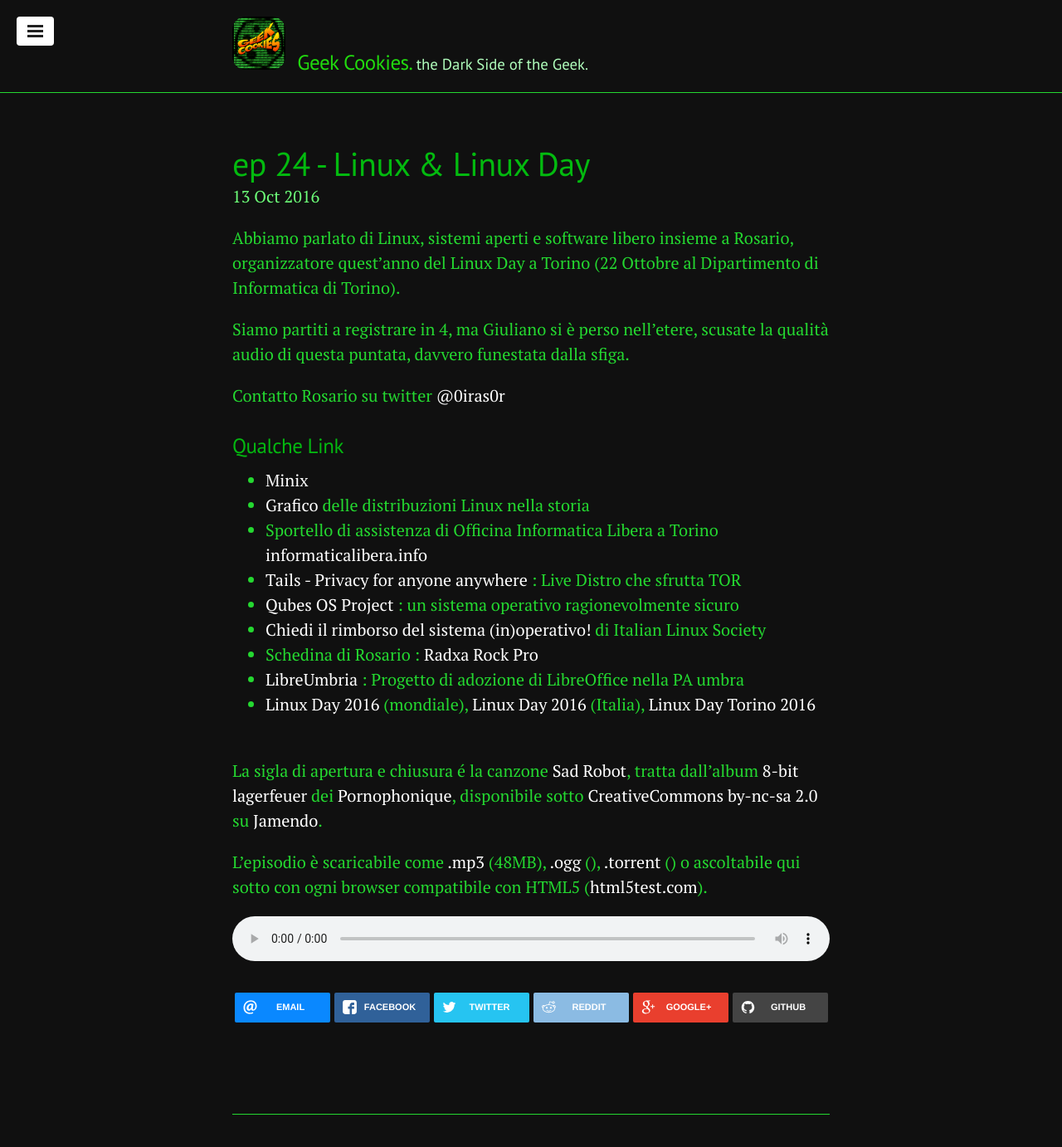
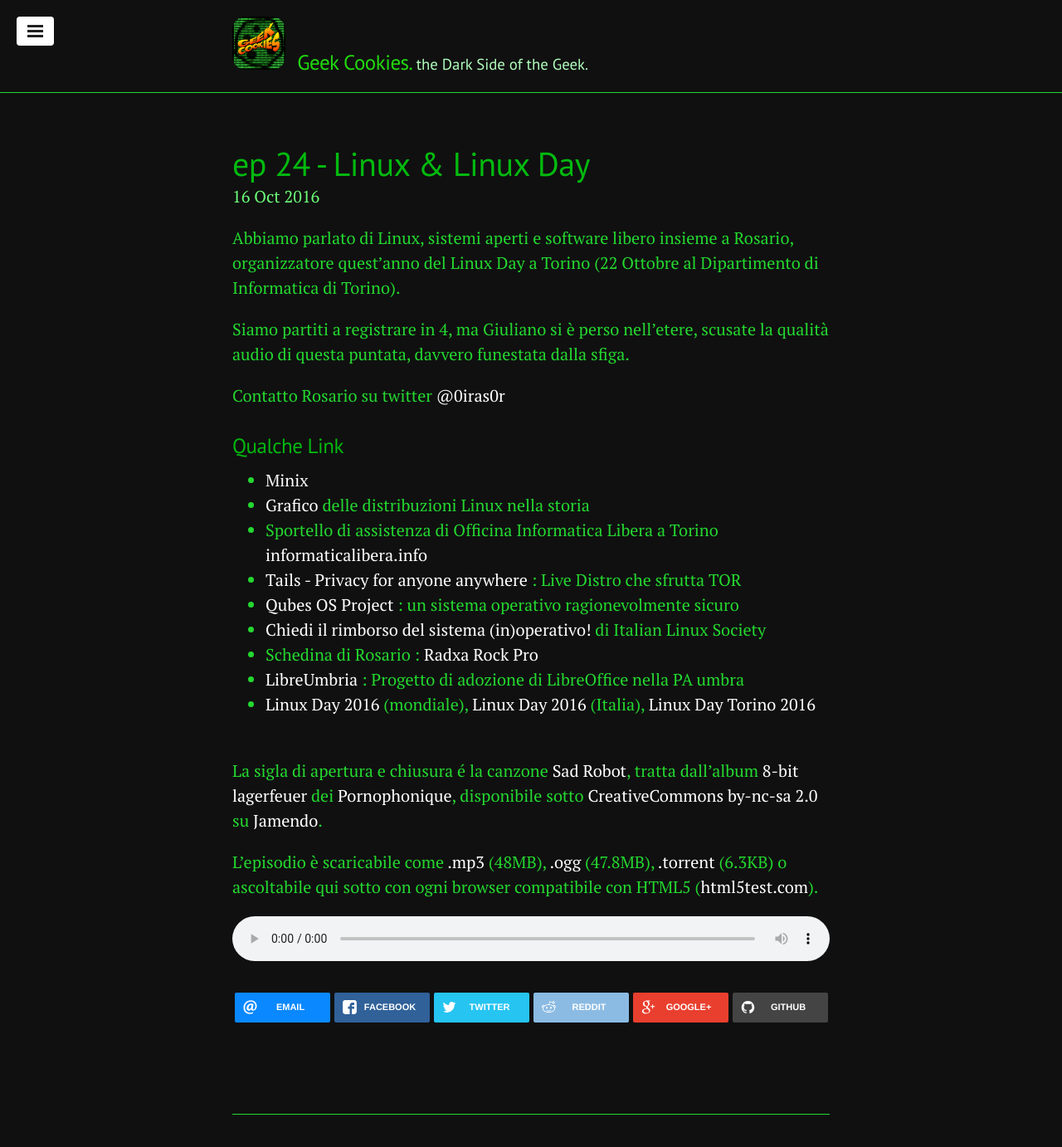
Before and after one commit to geekcookies/geekcookies.github.io, a Jekyll site: the page built from _posts/2016-10-16-episodio-24.md, in a window 1280 px wide and 1400 px high. Shown: the top 1382 px of the window at 83% size. Built offline with Jekyll 4.4.1, drawn with Linux system fonts in a browser that asks for light colours; nearby versions of some CDN libraries; comment, search, counter and statistics services are not loaded.

Commit message:
ep 24 correct date and filesizes

```diff
--- a/_posts/2016-10-16-episodio-24.md
+++ b/_posts/2016-10-16-episodio-24.md
@@ -1,15 +1,15 @@
 ---
 layout     : podcast
 title      : "ep 24 - Linux & Linux Day"
-date       : 2016-10-13 13:47:09
+date       : 2016-10-16 13:47:09
 categories : podcast
 tags       : podcast linux linux_day
 short      : "Linux & Linux Day"
 podcast    :
   episode       : geekcookies_ep_24
   filemp3_size  : "48MB"
-  fileogg_size  :
-  filetorr_size :
+  fileogg_size  : "47.8MB"
+  filetorr_size : "6.3KB"
   filesize      : "50016910"
   length        : "1:27:48"
 ---
```
